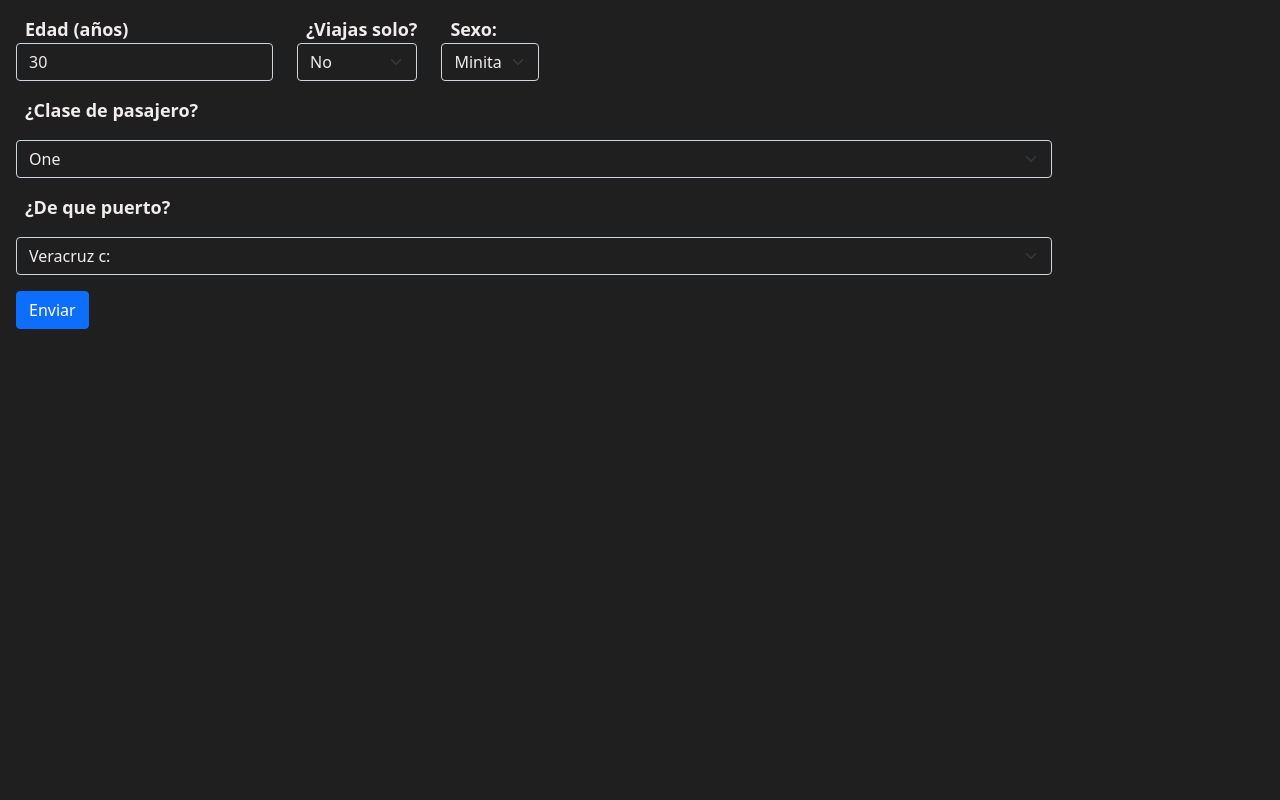
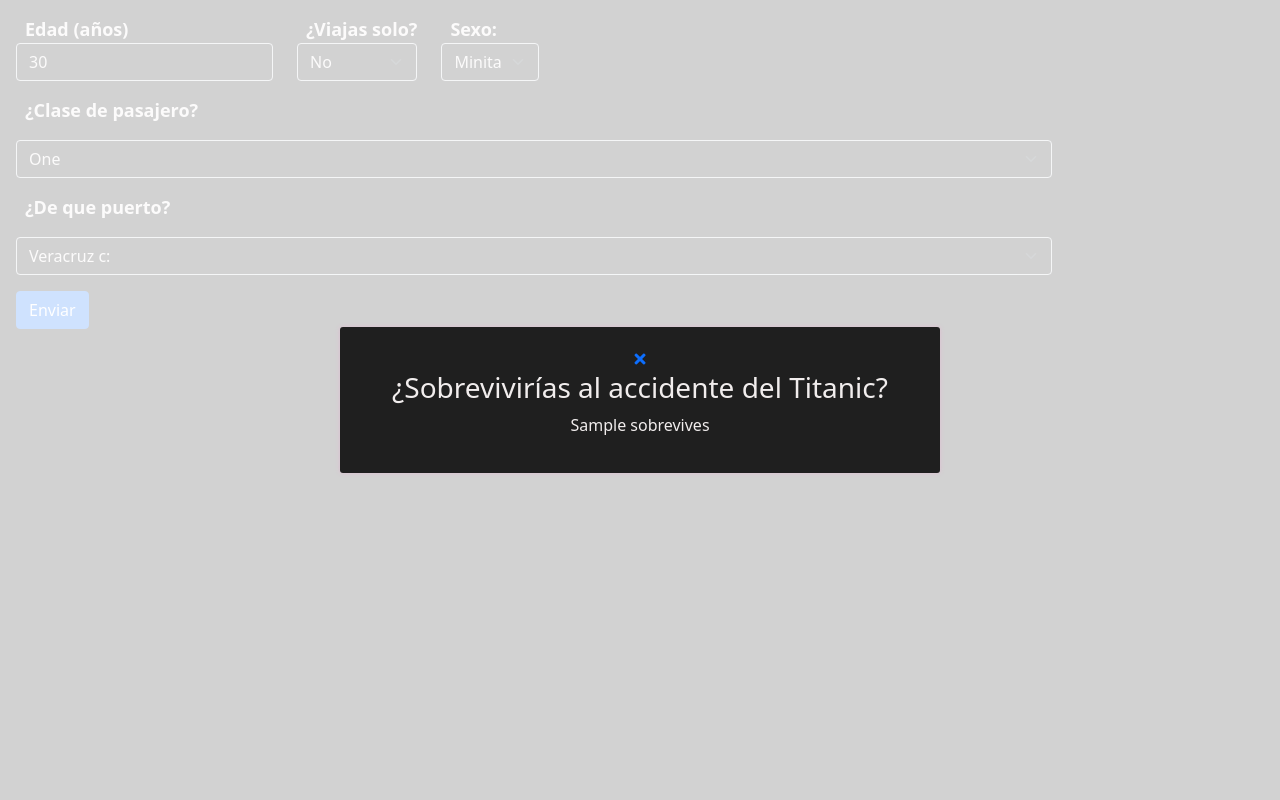
Before and after one commit to Mecuba/Supervivencia-en-el-Titanic, a Flask app: template templates/index.html in a window 1280 px wide. Run offline with Flask 2, Linux system fonts and the light colour scheme; the template is opened without the code that fills it: most values are stand-ins (such as "Sample title", 1, 10 or a date in 2020); some libraries are stand-ins or nearby versions.

Commit message:
Adición de Pop-Up
Intento de mostrar el resultado de la predicción en una Pop-Up: tiene formato de color y posición pero falta actualizar una variable de texto que dirá si sobreviviste o no.

```diff
--- a/main.py
+++ b/main.py
@@ -43,13 +43,14 @@
     jugador_pd['Survived'] = predecir_supervivencia(jugador_pd)
 
     if jugador_pd['Survived'][0] == 1:
-        #supervivencia = 'Sí'
+        supervivencia = 'Sí'
         print('Sobrevives')
     else:
-        #supervivencia = 'No'
+        supervivencia = 'No'
         print('No sobrevives')
 
-    return Response(status=200)
+    # return Response(status=200)
+    return render_template('index.html', sobrevives=supervivencia)
     # The HTTP Status 200 (OK) status code indicates that the request has been
     # processed successfully on the server.
     # return '¿Sobrevivirías al accidente del Titanic? {0}'.format(supervivencia)
--- a/static/css/style.css
+++ b/static/css/style.css
@@ -25,3 +25,26 @@
     margin-left: 0.5em;
     font-weight: 700;
 }
+
+.overlay {
+    background: rgba(255, 255, 255, 0.8);
+    position: fixed;
+    top: 0;
+    bottom: 0;
+    left: 0;
+    right: 0;
+    display: flex;
+    align-items: center;
+    justify-content: center;
+}
+
+.popup {
+    background: #1f1f1f;
+    box-shadow: 0px 0px 5px 0px rgba(255, 143, 212, 0.3);
+    border-radius: 3px;
+    padding: 20px;
+    text-align: center;
+    width: 600px;
+
+
+}
--- a/templates/index.html
+++ b/templates/index.html
@@ -9,6 +9,7 @@
     <link href="https://cdn.jsdelivr.net/npm/bootstrap@5.1.3/dist/css/bootstrap.min.css" rel="stylesheet"
         integrity="sha384-1BmE4kWBq78iYhFldvKuhfTAU6auU8tT94WrHftjDbrCEXSU1oBoqyl2QvZ6jIW3" crossorigin="anonymous">
     <link rel="stylesheet" href="{{ url_for('static', filename='css/style.css')}}">
+    <link rel="stylesheet" href="https://use.fontawesome.com/releases/v5.5.0/css/all.css">
 
 </head>
 
@@ -79,6 +80,15 @@
     <!-- Submit button -->
     <div class="col">
         <button type="submit" class="btn btn-primary" id="Submit"> Enviar </button>
+
+        <div class="overlay">
+            <div class="popup">
+                <a href="#" id="btn-cerrar-popup" class="btn-cerrar-popup"><i class="fas fa-times"></i></a>
+                <h3>¿Sobrevivirías al accidente del Titanic?</h3>
+                <p>{{ sobrevives }}</p>
+            </div>
+        </div>
+
     </div>
 
 </body>
```
